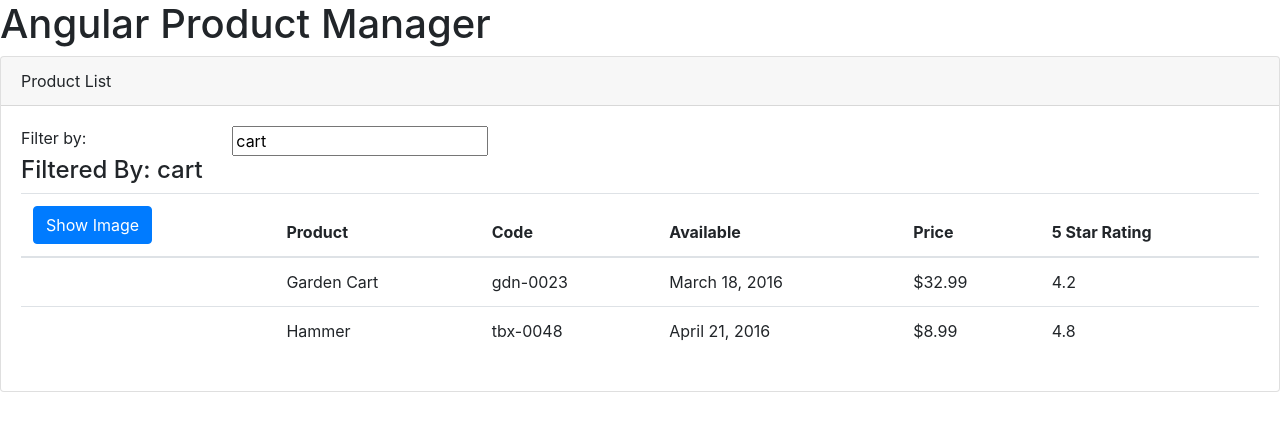
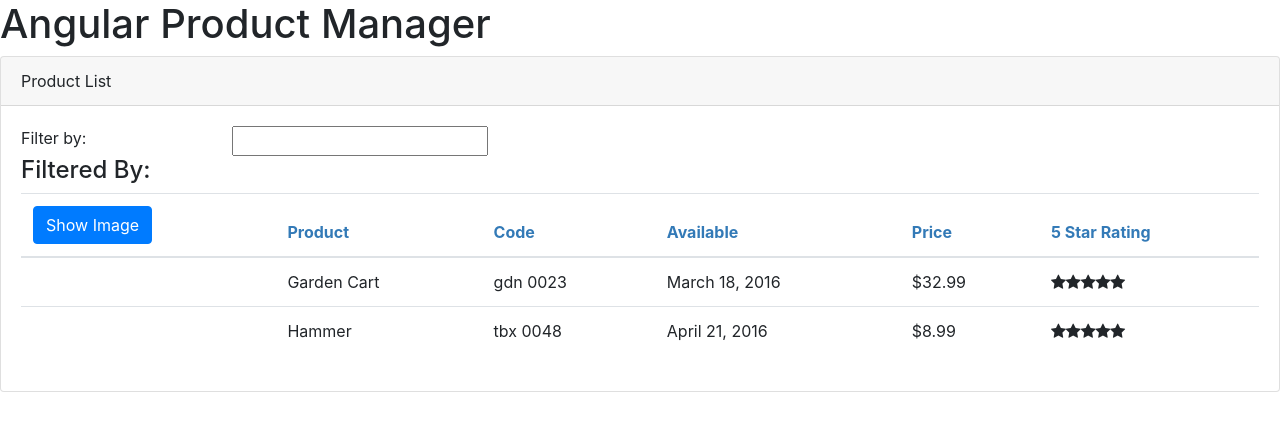
Before and after one commit to oubidar-Abderrahim/angulargettingstarted, an Angular app: page / in a window 1280 px wide. Shown: the top 430 px of the page. Built offline with nearby package versions, Linux system fonts and the light colour scheme.

Commit message:
nested component

```diff
--- /dev/null
+++ b/src/app/products/product-list.component.css
@@ -0,0 +1,3 @@
+thead {
+  color: #337AB7;
+}
--- a/src/app/products/product-list.component.html
+++ b/src/app/products/product-list.component.html
@@ -25,7 +25,7 @@
           </tr>
         </thead>
         <tbody>
-          <tr *ngFor="let product of products">
+          <tr *ngFor="let product of filteredProduct">
             <td>
               <img
                 *ngIf="showImage"
@@ -37,10 +37,17 @@
               />
             </td>
             <td>{{product.productName}}</td>
-            <td>{{product.productCode | lowercase}}</td>
+            <td>
+              {{product.productCode | lowercase | convertToSpace: '-'}}
+            </td>
             <td>{{product.releaseDate}}</td>
             <td>{{product.price | currency:'USD':'symbol':'1.2-2'}}</td>
-            <td>{{product.starRating}}</td>
+            <td>
+              <pm-star
+                [rating]="product.starRating"
+                (ratingClicked)="onRatingClicked($event)"
+              ></pm-star>
+            </td>
           </tr>
         </tbody>
       </table>
--- a/src/app/products/product-list.component.ts
+++ b/src/app/products/product-list.component.ts
@@ -1,16 +1,30 @@
-import { Component } from "@angular/core";
+import { Component, OnInit } from "@angular/core";
 import { IProduct } from "./product";
+import { b } from "@angular/core/src/render3";
 
 @Component({
   selector: "pm-products",
-  templateUrl: "./product-list.component.html"
+  templateUrl: "./product-list.component.html",
+  styleUrls: ["./product-list.component.css"]
 })
-export class ProductListComponent {
+export class ProductListComponent implements OnInit {
   pageTitle: string = "Product List";
   imageWidth: number = 50;
   imageMargin: number = 2;
   showImage: boolean = false;
-  listFilter: string = "cart";
+
+  _listFilter: string;
+  get listFilter(): string {
+    return this._listFilter;
+  }
+  set listFilter(value: string) {
+    this._listFilter = value;
+    this.filteredProduct = this.listFilter
+      ? this.performFilter(this.listFilter)
+      : this.products;
+  }
+
+  filteredProduct: IProduct[];
   products: IProduct[] = [
     {
       productId: 2,
@@ -34,7 +48,27 @@ export class ProductListComponent {
     }
   ];
 
+  constructor() {
+    this.filteredProduct = this.products;
+    this.listFilter = "";
+  }
   toggleImage(): void {
     this.showImage = !this.showImage;
   }
+
+  ngOnInit(): void {
+    // do something at init
+  }
+
+  performFilter(filterBy: string): IProduct[] {
+    filterBy = filterBy.toLocaleLowerCase();
+    return this.products.filter(
+      (product: IProduct) =>
+        product.productName.toLocaleLowerCase().indexOf(filterBy) !== -1
+    );
+  }
+
+  onRatingClicked(message: string): void {
+    this.pageTitle = "Product List : " + message;
+  }
 }
--- /dev/null
+++ b/src/app/shared/convert-to-space.pipe.ts
@@ -0,0 +1,10 @@
+import { Pipe, PipeTransform } from "@angular/core";
+
+@Pipe({
+  name: "convertToSpace"
+})
+export class ConvertToSpacePipe implements PipeTransform {
+  transform(value: string, character: string): string {
+    return value.replace(character, " ");
+  }
+}
--- /dev/null
+++ b/src/app/shared/star.component.html
@@ -0,0 +1,14 @@
+<div
+  class="crop"
+  [style.width.px]="starWidth"
+  [title]="rating"
+  (click)="onClick()"
+>
+  <div style="width: 75px">
+    <span class="fa fa-star"></span>
+    <span class="fa fa-star"></span>
+    <span class="fa fa-star"></span>
+    <span class="fa fa-star"></span>
+    <span class="fa fa-star"></span>
+  </div>
+</div>
--- /dev/null
+++ b/src/app/shared/star.component.ts
@@ -0,0 +1,26 @@
+import {
+  Component,
+  OnChanges,
+  Input,
+  Output,
+  EventEmitter
+} from "@angular/core";
+
+@Component({
+  selector: "pm-star",
+  templateUrl: "./star.component.html",
+  styleUrls: ["./star.component.css"]
+})
+export class starComponent implements OnChanges {
+  @Input() rating: number;
+  starWidth: number;
+  @Output() ratingClicked: EventEmitter<string> = new EventEmitter<string>();
+
+  ngOnChanges(): void {
+    this.starWidth = (this.rating * 75) / 5;
+  }
+
+  onClick(): void {
+    this.ratingClicked.emit(`the rating ${this.rating} was clicked`);
+  }
+}
```
Also changed, not shown: package.json (+15 -17 lines), src/app/app.module.ts (+8 -1 lines), .angular-cli.json, src/app/shared/star.component.css (added).
